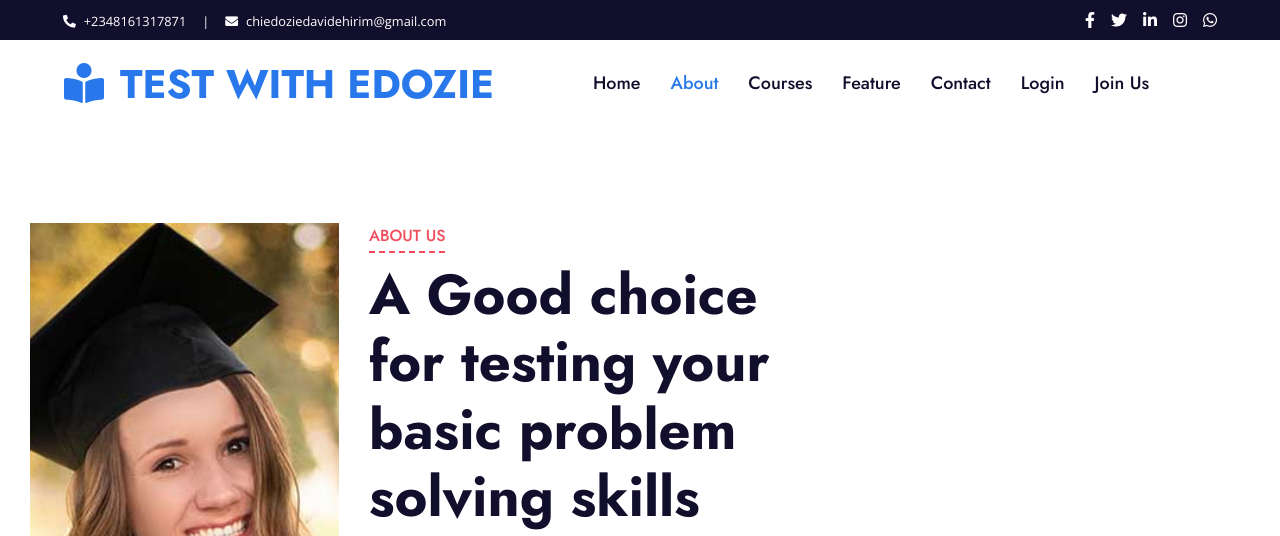
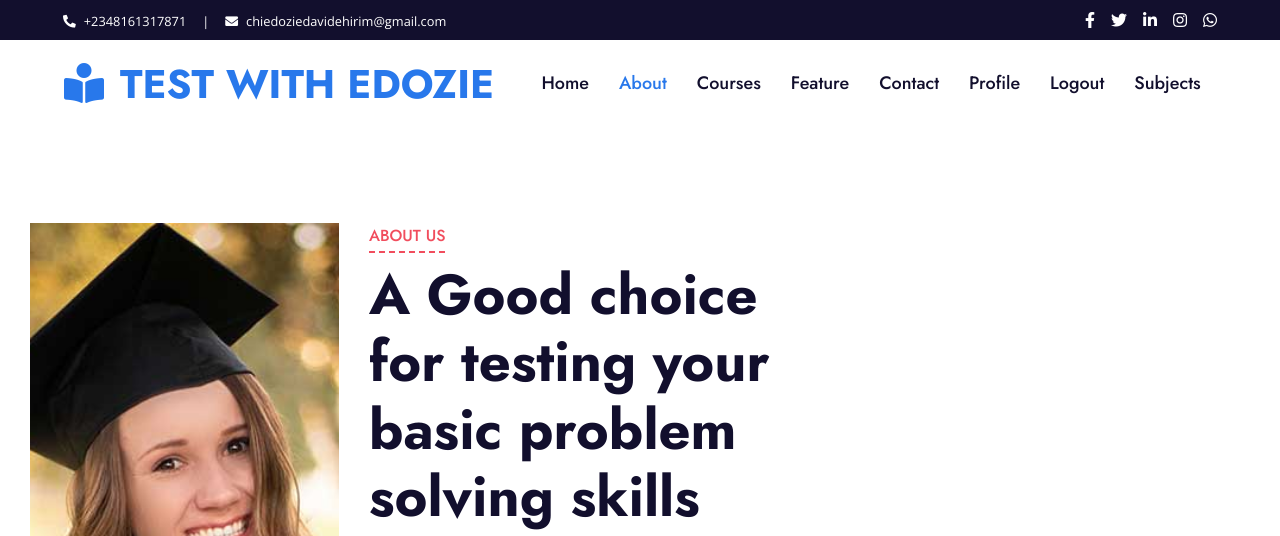
Before and after one commit to ChiedozieEhirim/test_with_edozie, a Flask app: page /about in a window 1280 px wide. Shown: the top 536 px of that part. Run offline with Flask 3, Linux system fonts and the light colour scheme; the visitor is signed in with stand-in values (Sample User, id 1); the page is wider than the window, and the part outside it is not shown; some libraries are stand-ins or nearby versions.

Commit message:
Registration And Login Complete

```diff
--- a/test_with_edozie/routes.py
+++ b/test_with_edozie/routes.py
@@ -22,8 +22,8 @@ def feature():
 
 @app.route('/register', methods=['GET', 'POST'])
 def register():
-    # if current_user.authenticated:
-    #     return redirect(url_for('home'))
+    if current_user.authenticated:
+        return redirect(url_for('home'))
     form = RegistrationForm()
     if form.validate_on_submit():
         with app.app_context():
@@ -36,38 +36,38 @@ def register():
         return redirect(url_for('home'))
     return render_template('register.html', form=form)
 
-# @app.route('/login', methods=['GET', 'POST'])
-# def login():
-#     if current_user.authenticated:
-#         return redirect(url_for('home'))
-#     form = LoginForm()
-#     if form.validate_on_submit():
-#         student = Students.query.filter_by(email=form.email.data).first()
-#         if student and bcrypt.check_password_hash(student.password, form.password.data):
-#             login_user(student)
-#             redirect(url_for('profile'))
-#             next_page = request.args.get('next')
-#             return redirect(next_page) if next_page else redirect(url_for('profile'))
-#         else:
-#             flash('Login Unsuccessfull. Check your email and password and try again')
-#     return render_template('login.html', form=form)
+@app.route('/login', methods=['GET', 'POST'])
+def login():
+    if current_user.authenticated:
+        return redirect(url_for('home'))
+    form = LoginForm()
+    if form.validate_on_submit():
+        student = Students.query.filter_by(email=form.email.data).first()
+        if student and bcrypt.check_password_hash(student.password, form.password.data):
+            login_user(student)
+            redirect(url_for('home'))
+            next_page = request.args.get('next')
+            return redirect(next_page) if next_page else redirect(url_for('home'))
+        else:
+            flash('Login Unsuccessfull. Check your email and password and try again')
+    return render_template('login.html', form=form)
 
-# @login_required
-# @app.route('/confirm_logout')
-# def confirm_logout():
-#     return render_template('confirm_logout.html')
+@login_required
+@app.route('/confirm_logout')
+def confirm_logout():
+    return render_template('confirm_logout.html')
 
-# @app.route('/logout')
-# def logout():
-#     logout_user()
-#     return redirect(url_for('home'))
+@app.route('/logout')
+def logout():
+    logout_user()
+    return redirect(url_for('home'))
 
-# @login_required
-# @app.route('/profile')
-# def profile():
-#     return render_template('profile.html')
+@login_required
+@app.route('/profile')
+def profile():
+    return render_template('profile.html')
 
-# @login_required
-# @app.route('/subjects')
-# def subjects():
-#     return render_template('subjects.html')
+@login_required
+@app.route('/subjects')
+def subjects():
+    return render_template('subjects.html')
--- a/test_with_edozie/templates/base.html
+++ b/test_with_edozie/templates/base.html
@@ -80,9 +80,14 @@
                     <a href="#" class="nav-item nav-link">Courses</a>
                     <a href="{{ url_for('feature') }}" class="nav-item nav-link">Feature</a>
                     <a href="#" class="nav-item nav-link">Contact</a>
-                    <a href="#" class="nav-item nav-link">Login</a>
-                    <a href="{{ url_for('register') }}" class="nav-item nav-link">Join Us</a>
-
+                    {% if current_user.is_authenticated %}
+                        <a href="{{ url_for('profile') }}" class="nav-item nav-link">Profile</a>
+                        <a href="{{ url_for('confirm_logout') }}" class="nav-item nav-link">Logout</a>
+                        <a href="{{ url_for('subjects') }}" class="nav-item nav-link">Subjects</a>
+                     {% else %}
+                        <a href="{{ url_for('login') }}" class="nav-item nav-link">Login</a>
+                        <a href="{{ url_for('register') }}" class="nav-item nav-link">Join Us</a>
+                    {% endif %}
 
                 </div>
 
--- a/test_with_edozie/templates/register.html
+++ b/test_with_edozie/templates/register.html
@@ -92,7 +92,7 @@
     </div>
     <div class="border-top pt-3">
         <small class="text-muted pl-4">
-            Already Have An Account? <a class="ml-2" href="#">Sign In</a>
+            Already Have An Account? <a class="ml-2" href="{{ url_for('login') }}">Sign In</a>
         </small>
     </div>
 {% endblock content %}
```
